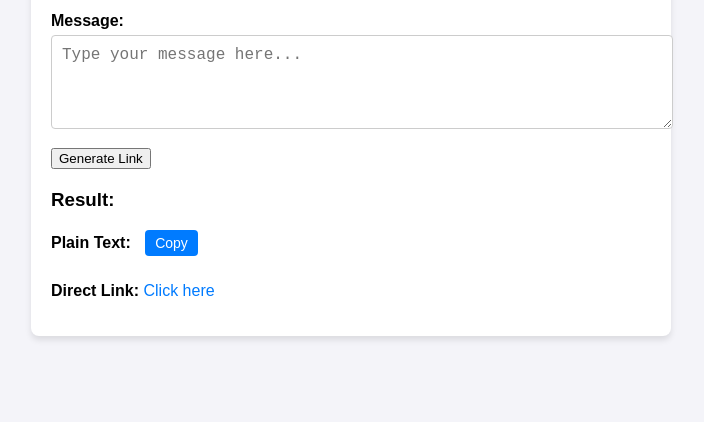
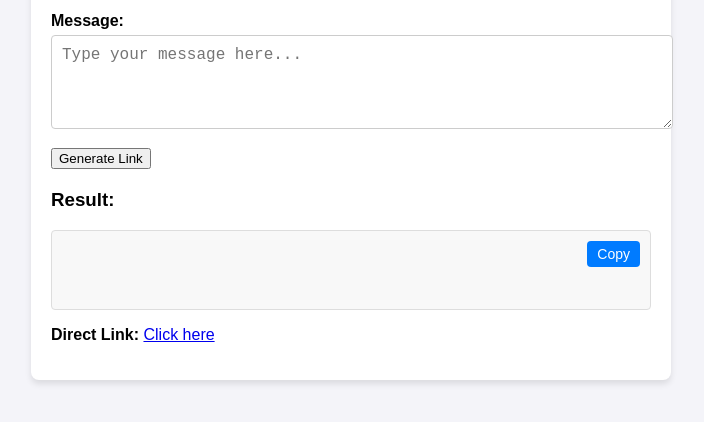
Before and after one commit to kelasmaster/waurl-encoder, a plain HTML site: page index.html in a window 1280 px wide. Shown: the part 186-608 px from the top of the page, without its empty margins (289-993 px from the left). Drawn offline with Linux system fonts and the light colour scheme.

Commit message:
Update index.html

```diff
--- a/index.html
+++ b/index.html
@@ -37,18 +37,21 @@
     .output {
       margin-top: 20px;
     }
-    .output a {
-      display: inline-block;
-      margin-top: 10px;
-      color: #007bff;
-      text-decoration: none;
-    }
-    .error {
-      color: red;
+    .output pre {
+      background-color: #f8f8f8;
+      padding: 15px;
+      border-radius: 4px;
+      border: 1px solid #ddd;
+      font-family: 'Courier New', Courier, monospace;
       font-size: 14px;
+      white-space: pre-wrap; /* Ensures text wraps responsively */
+      word-break: break-word; /* Breaks long words if necessary */
+      position: relative;
     }
     .copy-btn {
-      margin-left: 10px;
+      position: absolute;
+      top: 10px;
+      right: 10px;
       padding: 5px 10px;
       background-color: #007bff;
       color: white;
@@ -59,6 +62,10 @@
     }
     .copy-btn:hover {
       background-color: #0056b3;
+    }
+    .error {
+      color: red;
+      font-size: 14px;
     }
   </style>
 </head>
@@ -78,11 +85,10 @@
     <button id="generate-link">Generate Link</button>
     <div class="output" id="output">
       <h3>Result:</h3>
-      <p>
-        <strong>Plain Text:</strong>
-        <span id="plain-text"></span>
+      <pre>
+        <code id="plain-text"></code>
         <button class="copy-btn" id="copy-btn">Copy</button>
-      </p>
+      </pre>
       <p><strong>Direct Link:</strong> <a id="direct-link" href="#" target="_blank">Click here</a></p>
     </div>
   </div>
```
